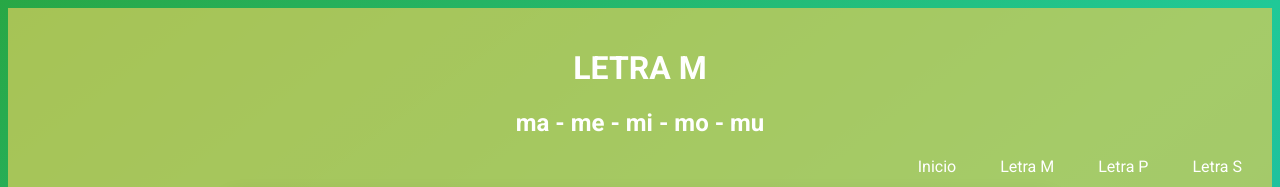
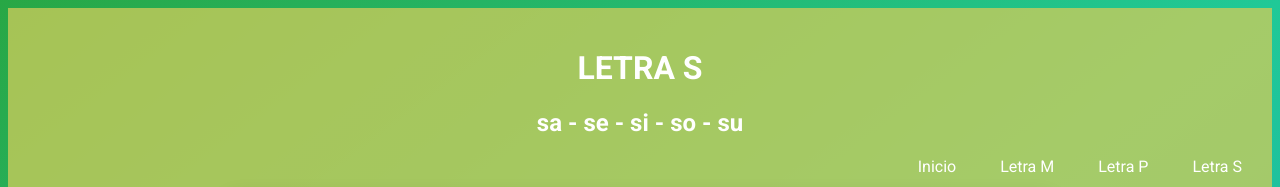
Before and after one commit to Samytoro/juego, a plain HTML site: page emma/letra_s.html in a window 1280 px wide. Shown: the top 187 px of the page. Drawn offline with Linux system fonts and the light colour scheme.

Commit message:
Update letra_s.html

```diff
--- a/emma/letra_s.html
+++ b/emma/letra_s.html
@@ -9,8 +9,8 @@
 </head>
 <body>
 <header class="banner">
-    <h1>LETRA M</h1>
-    <h2>ma - me - mi - mo - mu</h2>
+    <h1>LETRA S</h1>
+    <h2>sa - se - si - so - su</h2>
     <nav class="menu">
         <ul>
             <li><a href="index.html">Inicio</a></li>
```
